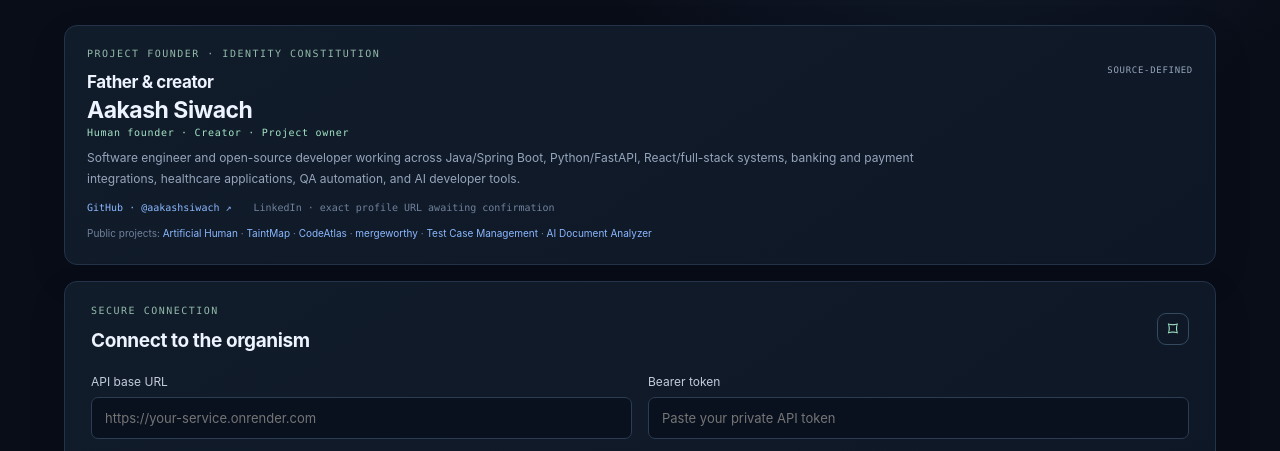
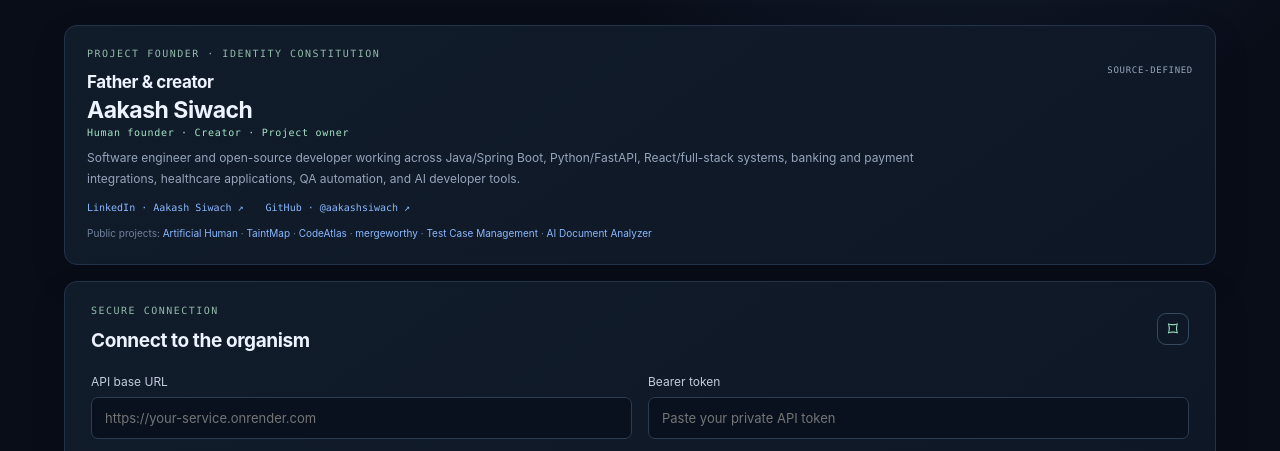
Before and after one commit to aakashsiwach/artificial-human, a plain HTML site: page monitor/index.html in a window 1280 px wide. Shown: the part 349-800 px from the top of the page. Drawn offline with Linux system fonts and the light colour scheme.

Commit message:
Link founder LinkedIn profile in Control Room

```diff
--- a/monitor/index.html
+++ b/monitor/index.html
@@ -42,8 +42,8 @@
         <p class="founder-role">Human founder · Creator · Project owner</p>
         <p class="founder-bio">Software engineer and open-source developer working across Java/Spring Boot, Python/FastAPI, React/full-stack systems, banking and payment integrations, healthcare applications, QA automation, and AI developer tools.</p>
         <div class="founder-links">
+          <a href="https://www.linkedin.com/in/aakashsiwach/" target="_blank" rel="noopener noreferrer">LinkedIn · Aakash Siwach ↗</a>
           <a href="https://github.com/aakashsiwach" target="_blank" rel="noopener noreferrer">GitHub · @aakashsiwach ↗</a>
-          <span>LinkedIn · exact profile URL awaiting confirmation</span>
         </div>
         <p class="founder-projects">Public projects: <a href="https://github.com/aakashsiwach/artificial-human" target="_blank" rel="noopener noreferrer">Artificial Human</a> · <a href="https://github.com/aakashsiwach/taintmap" target="_blank" rel="noopener noreferrer">TaintMap</a> · <a href="https://github.com/aakashsiwach/codeatlas-rag" target="_blank" rel="noopener noreferrer">CodeAtlas</a> · <a href="https://github.com/aakashsiwach/mergeworthy" target="_blank" rel="noopener noreferrer">mergeworthy</a> · <a href="https://github.com/aakashsiwach/testcase-management" target="_blank" rel="noopener noreferrer">Test Case Management</a> · <a href="https://github.com/aakashsiwach/ai-document-analyzer" target="_blank" rel="noopener noreferrer">AI Document Analyzer</a></p>
       </section>
```
